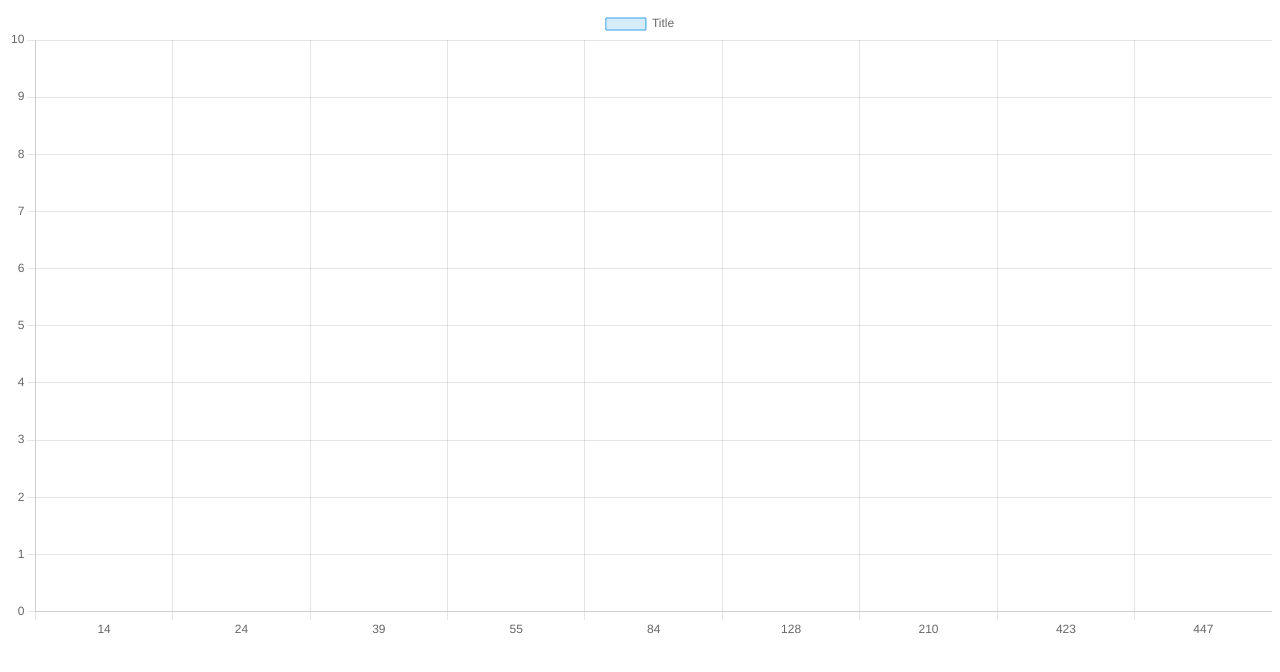
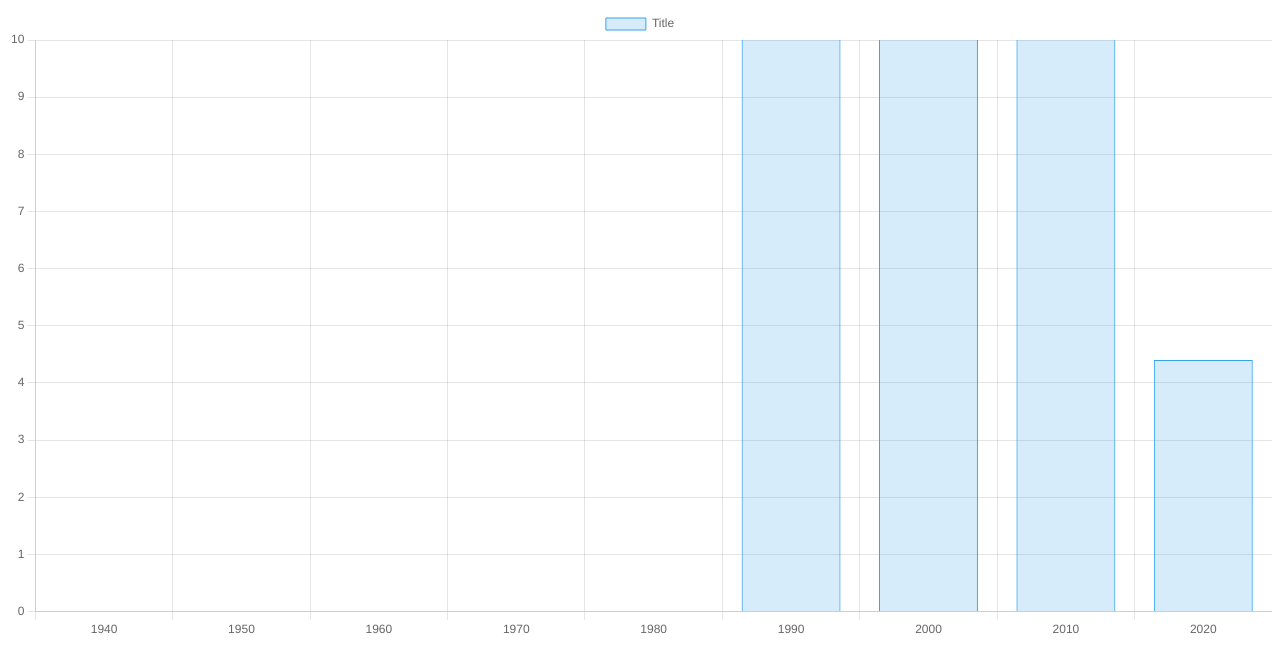
Before and after one commit to brendanmcc02/film-data-vis, a plain HTML site: page index.html in a window 1280 px wide. Drawn offline with nearby package versions, Linux system fonts and the light colour scheme.

Commit message:
Update index.html

```diff
--- a/index.html
+++ b/index.html
@@ -677,15 +677,15 @@
 
     // returns array of decades (with at least 10 films)
     async function getDecades() {
-      const quantityDecades = await getQuantityDecades();
+      let quantityDecades = await getQuantityDecades();
 
       let decades = [];
 
-      quantityDecades.forEach(decade => {
-        if (decade > 9) {
-          decades.push(decade);
+      for (let i = 0; i < quantityDecades.length; i++) {
+        if (quantityDecades[i] > 9) {
+          decades.push(1880 + (i * 10));
         }
-      });
+      }
 
       return decades;
     }
```
